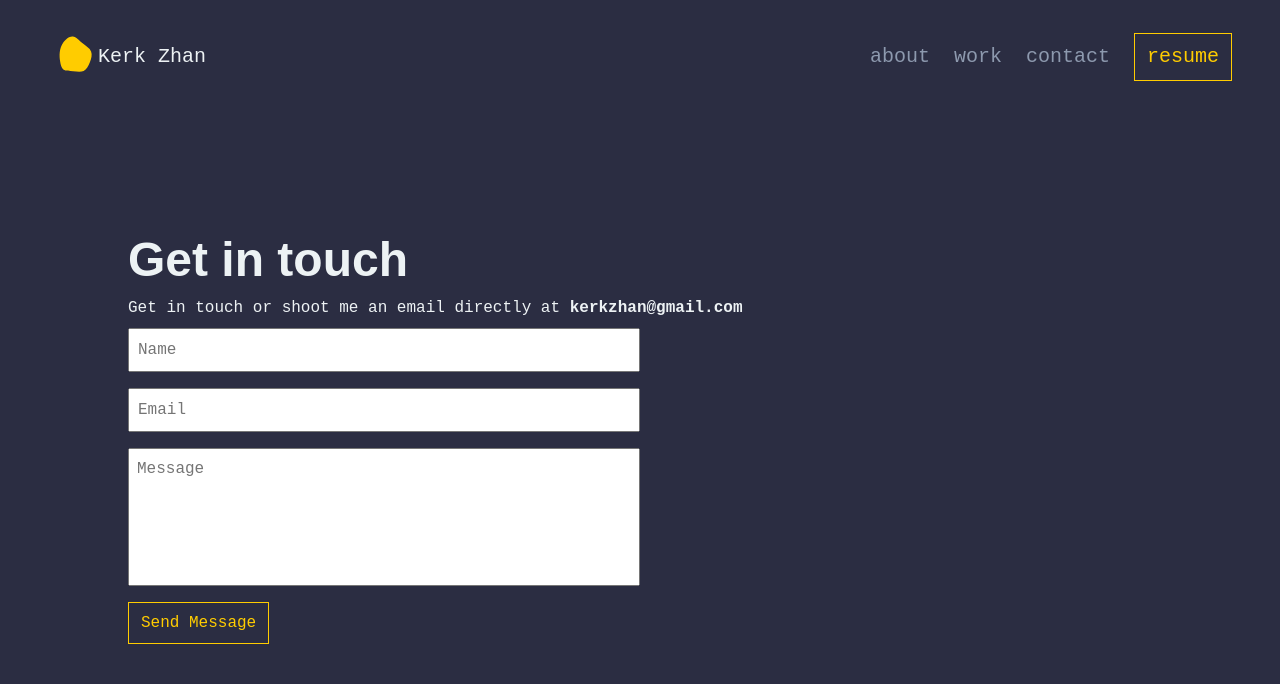
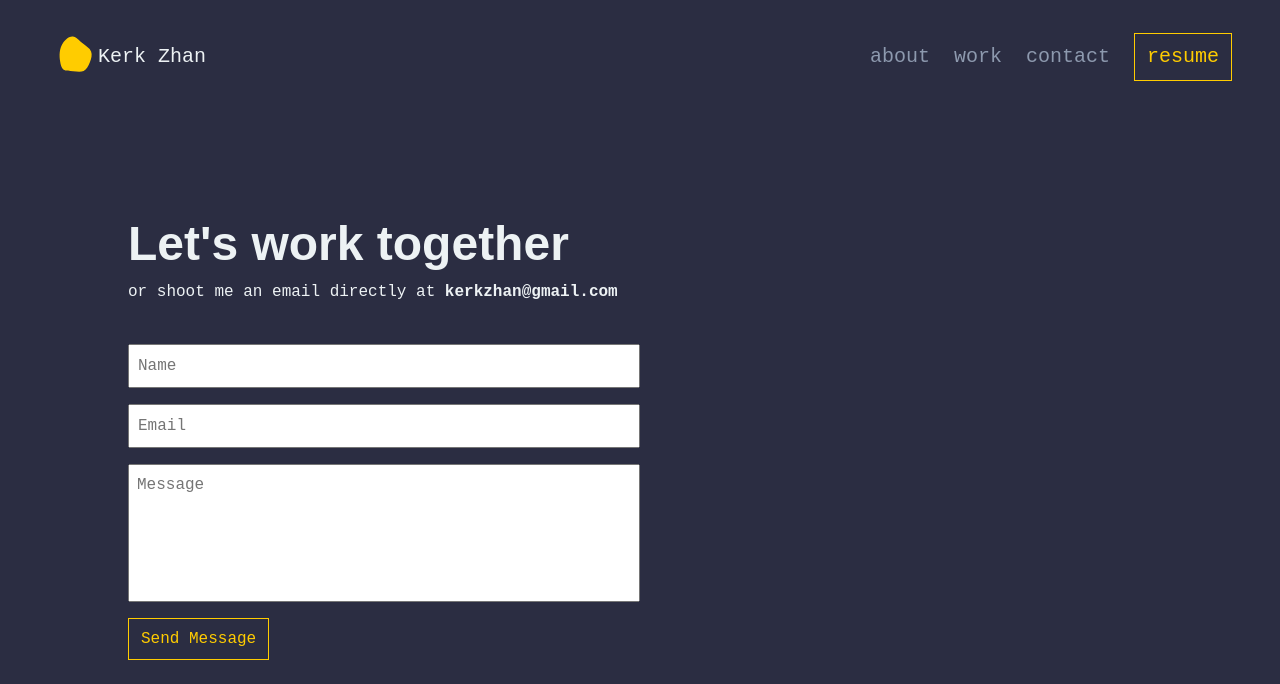
Before and after one commit to kerkzhan/portfolio-2022, a Next.js app: page /contact in a window 1280 px wide. Shown: the top 684 px of the page. Built offline with nearby package versions, Linux system fonts and the light colour scheme.

Commit message:
updated contact page heading

```diff
--- a/pages/contact.js
+++ b/pages/contact.js
@@ -17,11 +17,11 @@ export default function Home() {
           <link rel="icon" href="/blob.svg" />
         </Head>
 
-        <section className="kp-layout-section kp-layout-hero">
+        <section className="kp-layout-section kp-layout-hero ">
           <Fade>
-            <h1>Get in touch</h1>
-            <p>
-              Get in touch or shoot me an email directly at{" "}
+            <h1 className="">Let's work together</h1>
+            <p className="kp-stack-32">
+              or shoot me an email directly at{" "}
               <strong>kerkzhan@gmail.com</strong>
             </p>
             <div>
```
